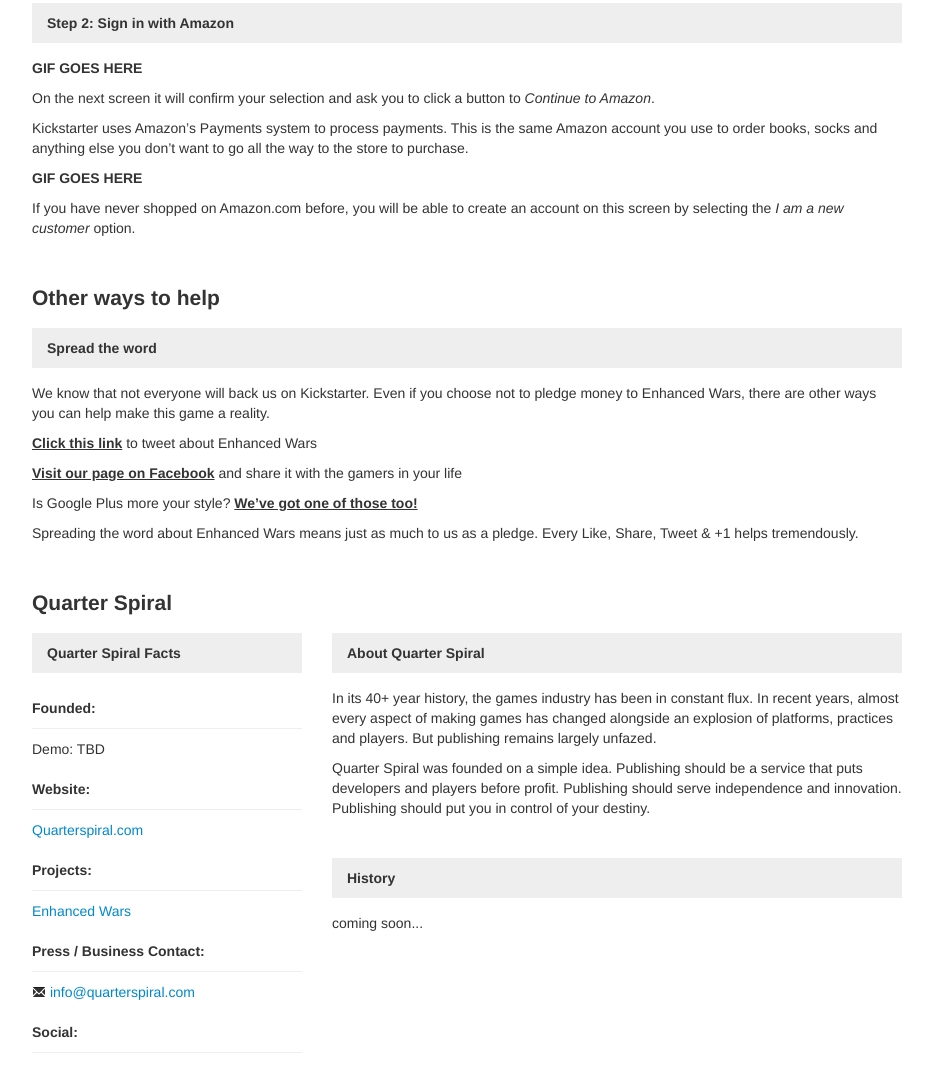
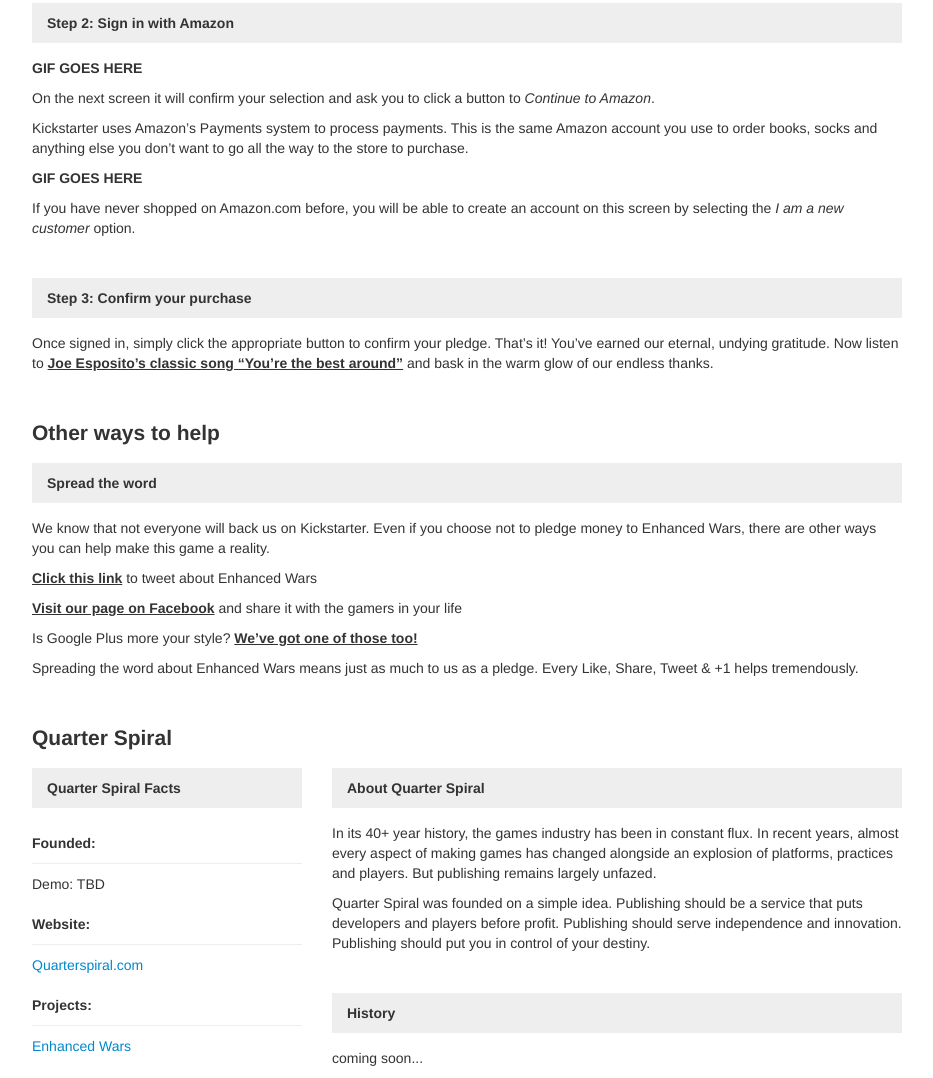
Before and after one commit to quarter-spiral/enhancedwars.com, a plain HTML site: page kickme.html in a window 1280 px wide. Shown: the part 2489-3567 px from the top of the page, without its empty margins (323-1256 px from the left). Drawn offline with nearby package versions, Linux system fonts and the light colour scheme.

Commit message:
forgot step 3 under how to back section

```diff
--- a/kickme.html
+++ b/kickme.html
@@ -132,6 +132,11 @@
 						</p>If you have never shopped on Amazon.com before, you will be able to create an account on this screen by selecting the <i>I am a new customer</i> option.</p>
                       </div>
 
+                      <div class="section" id="howto-step3">
+                      	<h2 class="section-headline">Step 3: Confirm your purchase</h2>
+                      	<p>Once signed in, simply click the appropriate button to confirm your pledge. That’s it! You’ve earned our eternal, undying gratitude. Now listen to <b><u>Joe Esposito’s classic song “You’re the best around”</u></b> and bask in the warm glow of our endless thanks.</p>
+                      </div>
+
                       <h1>Other ways to help</h1>
 
                       <div class="section" id="spreadew">
```
